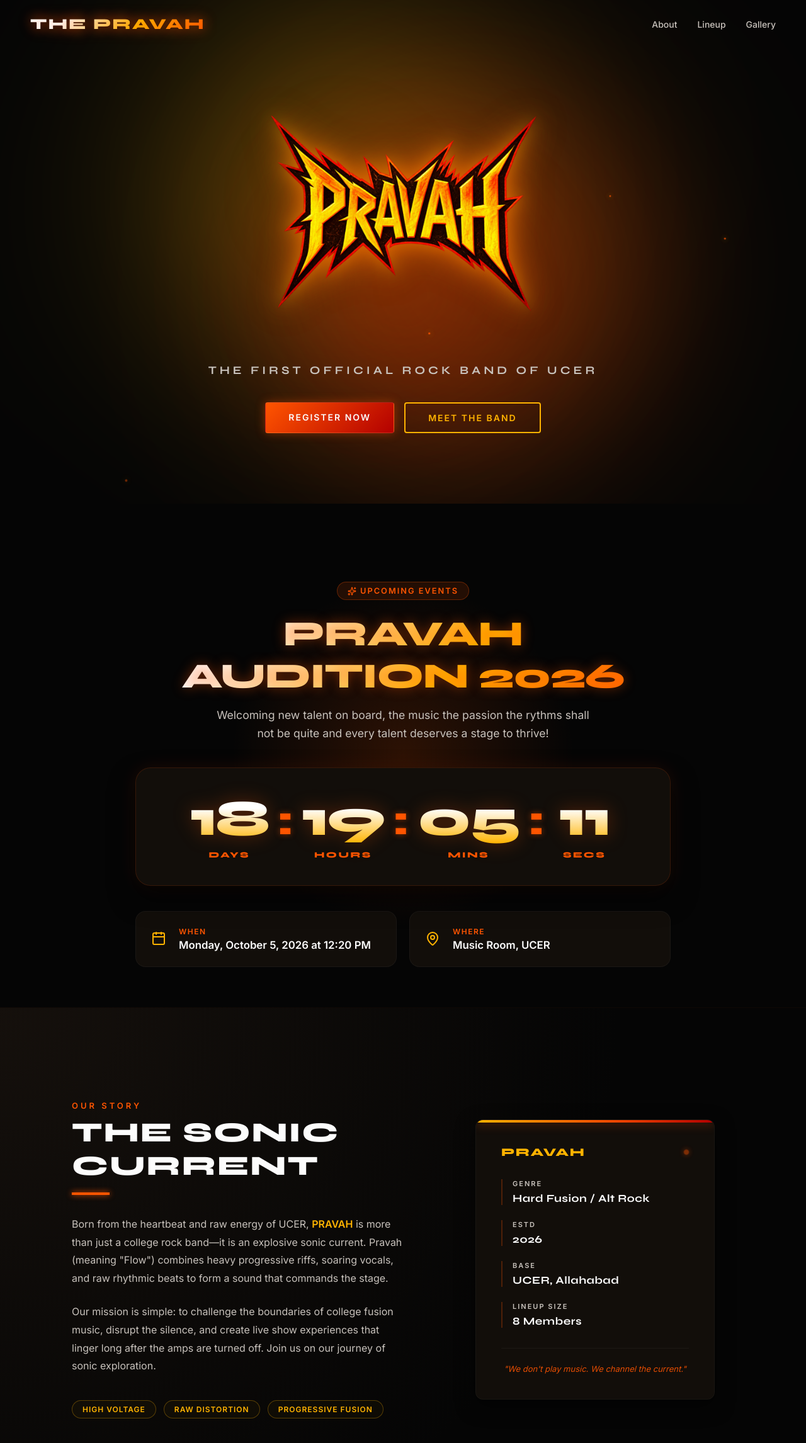
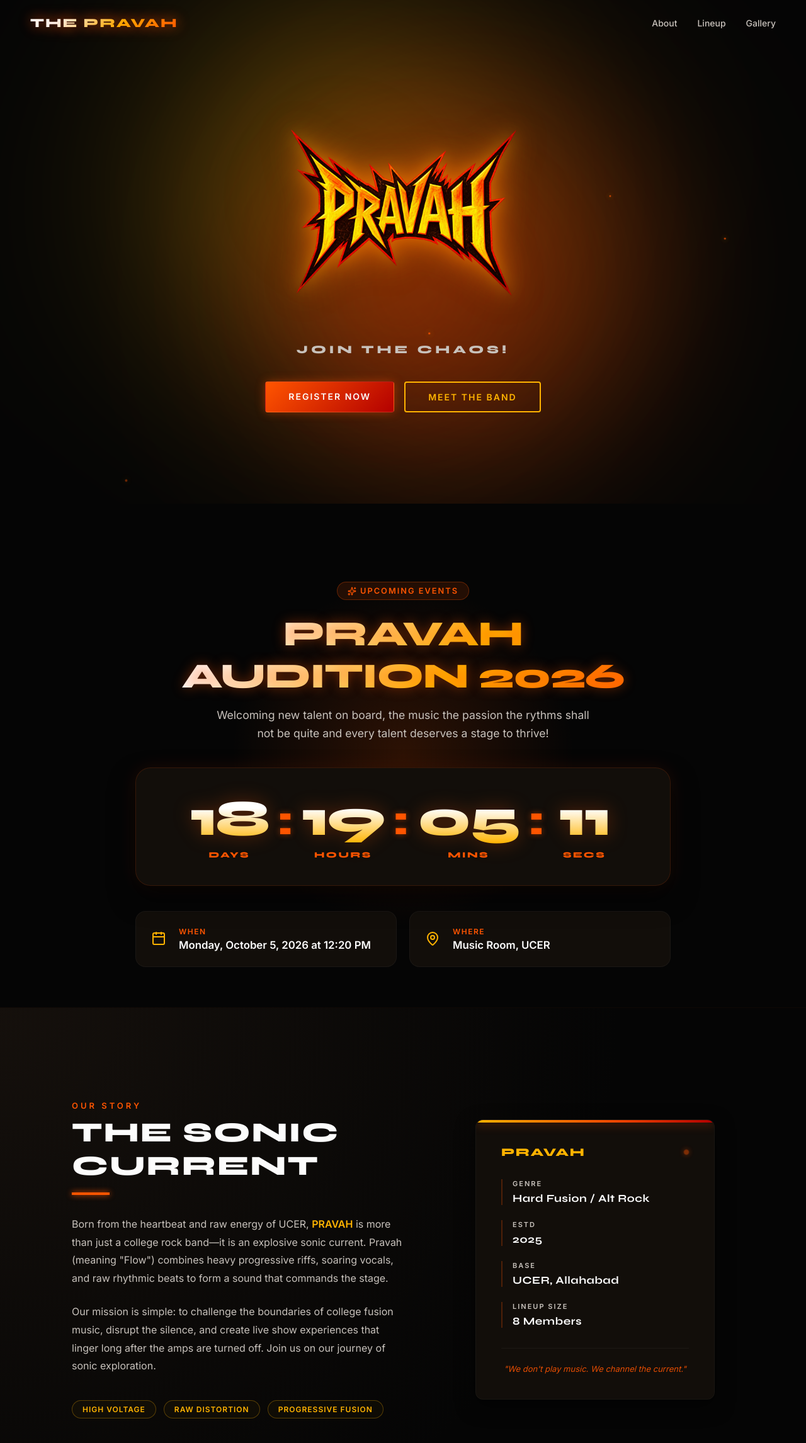
Before and after one commit to shaurya0002/project-x, a React (Vite) app: page / in a window 1280 px wide. Shown: the top 2292 px of the page at 63% size. Built offline with nearby package versions, Linux system fonts and the light colour scheme.

Commit message:
Fixed estd

```diff
--- a/src/components/Navbar.css
+++ b/src/components/Navbar.css
@@ -34,7 +34,7 @@
 
 .nav-logo {
   font-family: var(--font-display);
-  font-size: 24px;
+  font-size: 20px;
   font-weight: 800;
   letter-spacing: 2px;
   background: linear-gradient(135deg, var(--accent-gold) 30%, var(--accent-orange) 100%);
--- a/src/data/teamData.js
+++ b/src/data/teamData.js
@@ -34,9 +34,9 @@ export const teamData = {
       },
       {
         id: 4,
-        name: 'Shivashish Mishra',
-        role: 'Vocalist',
-        instagram:'https://www.instagram.com/shivashish950?utm_source=ig_web_button_share_sheet&stkn=ZDNlZDc0MzIxNw=='
+        name: 'Swarnim Mishra',
+        role: 'Rapper',
+        instagram:'https://www.instagram.com/shewannafomdj?utm_source=ig_web_button_share_sheet&stkn=ZDNlZDc0MzIxNw=='
       },
       {
         id: 5,
@@ -88,7 +88,14 @@ export const teamData = {
         name:'Jahnvi',
         role:'Vocalist',
         instagram: null,
+      },
+      {
+        id: 15,
+        name: 'Shivashish Mishra',
+        role: 'Vocalist',
+        instagram: 'https://www.instagram.com/shivashish950?utm_source=ig_web_button_share_sheet&stkn=ZDNlZDc0MzIxNw==',
       }
+
     ]
   },
   instrumental: {
--- a/src/pages/About.jsx
+++ b/src/pages/About.jsx
@@ -63,7 +63,7 @@ export default function About() {
               </div>
               <div className="stat-item">
                 <span className="stat-label">ESTD</span>
-                <span className="stat-value">2026</span>
+                <span className="stat-value">2025</span>
               </div>
               <div className="stat-item">
                 <span className="stat-label">BASE</span>
--- a/src/pages/Hero.css
+++ b/src/pages/Hero.css
@@ -146,7 +146,7 @@
 .hero-subtitle {
   font-family: var(--font-display);
   font-size: 18px;
-  font-weight: 700;
+  font-weight: 750;
   letter-spacing: 5px;
   color: var(--text-muted);
   margin-bottom: 40px;
@@ -212,6 +212,7 @@
     font-size: 11px;
     letter-spacing: 3px;
     margin-bottom: 32px;
+    font-family:'Times New Roman', Times, serif;
   }
   .hero-buttons { flex-direction: column; gap: 12px; align-items: center; }
   .hero-btn { width: 100%; max-width: 280px; }
--- a/src/pages/Hero.jsx
+++ b/src/pages/Hero.jsx
@@ -44,7 +44,7 @@ export default function Hero() {
           animate={{ y: 0, opacity: 1 }}
           transition={{ delay: 0.6, duration: 0.8 }}
         >
-          THE FIRST OFFICIAL ROCK BAND OF UCER
+          JOIN THE CHAOS!
         </motion.p>
 
         {/* Action buttons animation */}
```
